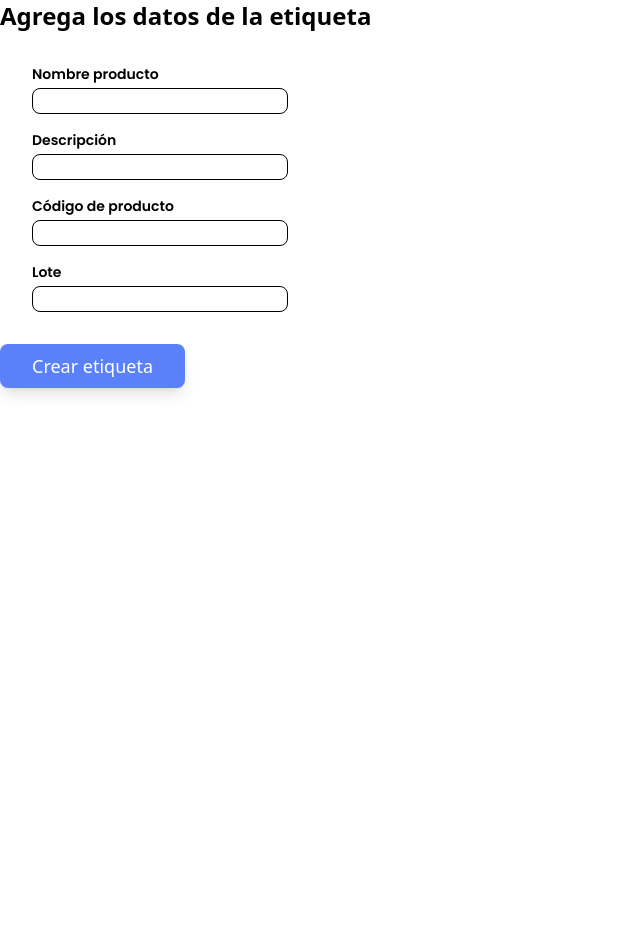
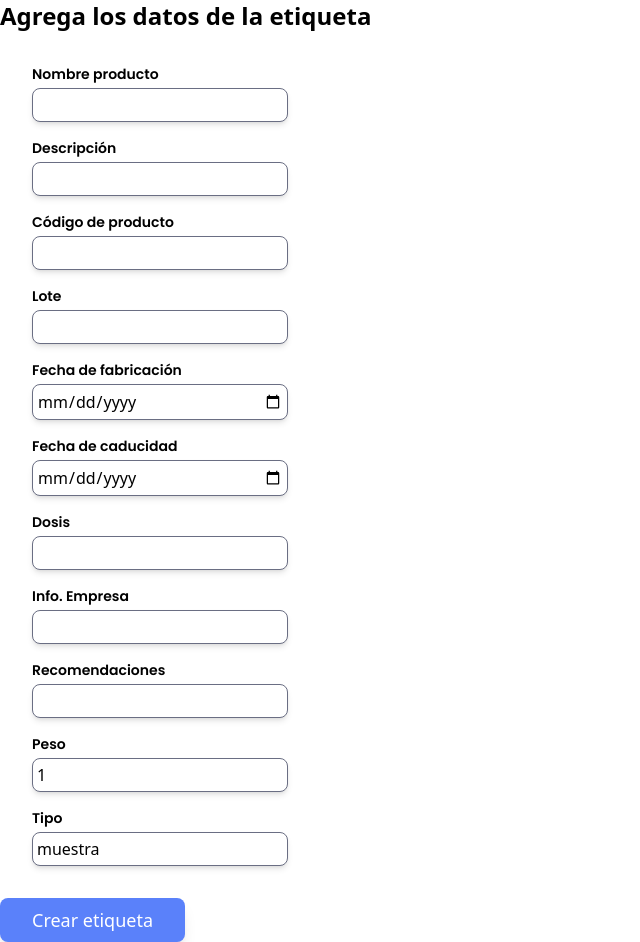
Before and after one commit to franjmr0416/label-maker, a React (Vite) app: page / in a window 1280 px wide. Shown: the whole page, without its empty margins (0-640 px from the left). Before the commit the page ends 800 px from the top, so only its background shows below. Built offline with nearby package versions, Linux system fonts and the light colour scheme.

Commit message:
feat: agregando todos los campos de formulario

```diff
--- a/src/components/FormControl.tsx
+++ b/src/components/FormControl.tsx
@@ -16,7 +16,7 @@ const FormControl = ({ label, name, type, ...rest }: FormControlProps) => {
         name={name}
         type={type}
         {...rest}
-        className='border rounded-lg'
+        className='border border-ctm-medium-gray shadow-md rounded-lg p-1 active:accent-ctm-primary'
       />
     </div>
   )
--- a/src/layouts/CreateLabelForm.tsx
+++ b/src/layouts/CreateLabelForm.tsx
@@ -52,6 +52,55 @@ const CreateLabelForm = () => {
           value={formik.values.lote}
           onChange={formik.handleChange}
         />
+        <FormControl
+          label='Fecha de fabricación'
+          name='fecha_fabricacion'
+          type='date'
+          value={formik.values.fecha_fabricacion}
+          onChange={formik.handleChange}
+        />
+        <FormControl
+          label='Fecha de caducidad'
+          name='fecha_caducidad'
+          type='date'
+          value={formik.values.fecha_caducidad}
+          onChange={formik.handleChange}
+        />
+        <FormControl
+          label='Dosis'
+          name='dosis'
+          type='text'
+          value={formik.values.dosis}
+          onChange={formik.handleChange}
+        />
+        <FormControl
+          label='Info. Empresa'
+          name='info_empresa'
+          type='text'
+          value={formik.values.info_empresa}
+          onChange={formik.handleChange}
+        />
+        <FormControl
+          label='Recomendaciones'
+          name='lote'
+          type='text'
+          value={formik.values.recomendaciones}
+          onChange={formik.handleChange}
+        />
+        <FormControl
+          label='Peso'
+          name='lote'
+          type='number'
+          value={formik.values.peso}
+          onChange={formik.handleChange}
+        />
+        <FormControl
+          label='Tipo'
+          name='lote'
+          type='text'
+          value={formik.values.tipo}
+          onChange={formik.handleChange}
+        />
       </div>
       <button
         type='submit'
```
